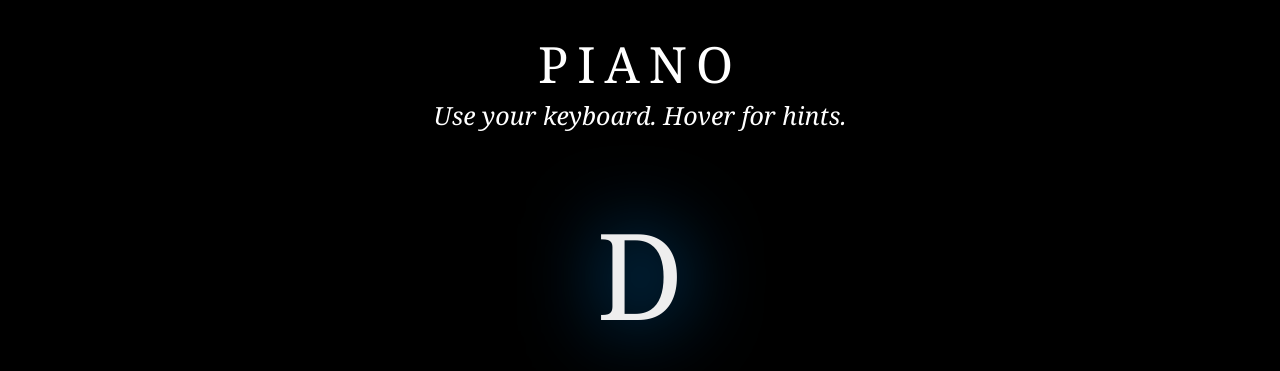
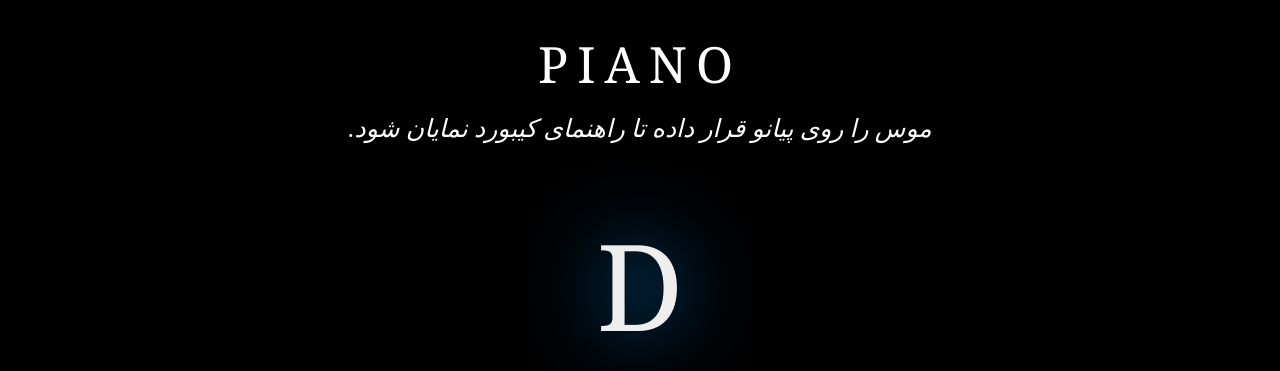
Before and after one commit to amintorbat/piano, a plain HTML site: page index.html in a window 1280 px wide. Shown: the top 371 px of the page. Drawn offline with Linux system fonts and the light colour scheme.

Commit message:
change something

```diff
--- a/index.html
+++ b/index.html
@@ -12,7 +12,7 @@
     <section id="wrap">
       <header>
         <h1>Piano</h1>
-        <h2>Use your keyboard. Hover for hints.</h2>
+        <h2>موس را روی پیانو قرار داده تا راهنمای کیبورد نمایان شود.</h2>
       </header>
       <section id="main">
         <div class="nowplaying">D</div>
--- a/style.css
+++ b/style.css
@@ -35,7 +35,7 @@ h1 {
   font-weight: 400;
   letter-spacing: 0.18em;
   text-transform: uppercase;
-  margin: 0;
+  margin: 0 0  1rem 0;
 }
 
 h2 {
@@ -43,7 +43,10 @@ h2 {
   font-size: 25px;
   font-style: italic;
   font-weight: 400;
+
   margin: 0 0 30px;
+  direction: rtl;
+  font-family: "byekan";
 }
 .nowplaying {
   color: #eee;
```
